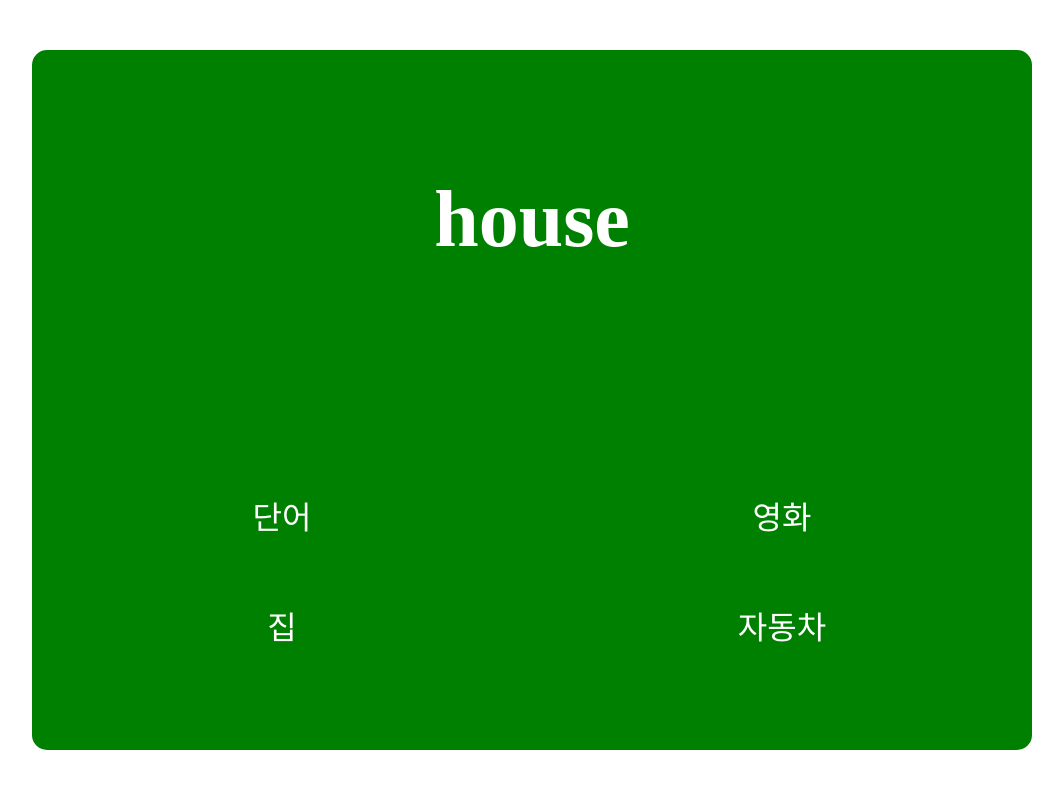
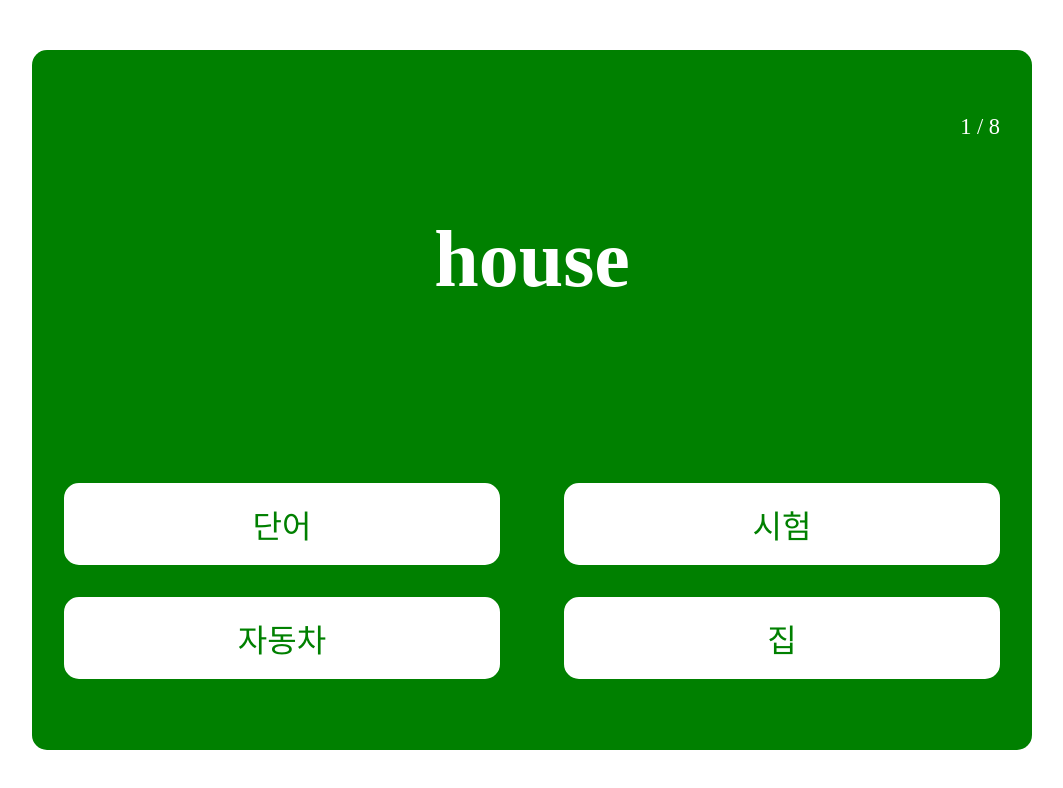
Before and after one commit to canadaprogrammer/vocabulary-quiz, a plain HTML site: page index.html in a window 1280 px wide. Shown: the whole page, without its empty margins (108-1171 px from the left). Drawn offline with Linux system fonts and the light colour scheme.

Commit message:
save results

```diff
--- a/default.css
+++ b/default.css
@@ -1,6 +1,6 @@
 .container {
   width: 1000px;
-  height: 700px;
+  min-height: 700px;
   position: absolute;
   top: 50%;
   left: 50%;
@@ -14,11 +14,38 @@
   flex-direction: column;
   justify-content: space-around;
 }
+button {
+  font-size: 2rem;
+  padding: 1rem 3rem;
+  border: 2px solid white;
+  border-radius: 15px;
+  background-color: white;
+  color: green;
+  cursor: pointer;
+}
+button:hover {
+  background-color: green;
+  color: white;
+}
+span {
+  font-size: 0.7em;
+}
+#page_number {
+  display: inline-block;
+  width: fit-content;
+  margin-left: auto;
+  margin-right: 2rem;
+  height: 0;
+  font-size: 2rem;
+}
 #vocabulary {
   font-size: 5rem;
+  margin-top: 0;
 }
 #choices {
-  font-size: 2rem;
   display: grid;
   grid-template-columns: repeat(2, 50%);
 }
+#choices button {
+  margin: 1rem 2rem;
+}
--- a/default.js
+++ b/default.js
@@ -1,3 +1,4 @@
+// Words Data
 const words = {
   word: '단어',
   ship: '배',
@@ -9,17 +10,36 @@ const words = {
   house: '집',
 };
 
-// Choosing a Word for Question
-const keys = Object.keys(words);
-const key_prop = keys[Math.floor(Math.random() * keys.length)];
-const answer = words[key_prop];
-
-// Selecting Answers for Options
+// Remove property
 function withoutProperty(obj, property) {
   const { [property]: unused, ...rest } = obj;
   return rest;
 }
 
+// Initial set values
+const total_pages = Object.keys(words).length;
+let page_number = 1;
+
+let unremoved_words = words;
+let key_prop = '';
+let answer = '';
+
+// Select Question
+let results = [];
+const choose_word = () => {
+  const keys = Object.keys(unremoved_words);
+  key_prop = keys[Math.floor(Math.random() * keys.length)];
+  answer = unremoved_words[key_prop];
+
+  // Go to result page when it's done
+  if (Object.keys(unremoved_words).length == 0) {
+    print_results();
+    return;
+  }
+
+  unremoved_words = withoutProperty(unremoved_words, key_prop);
+
+  // Selecting Answers for Options
   let remain_words = words;
   let options = [answer];
   remain_words = withoutProperty(remain_words, key_prop);
@@ -44,11 +64,35 @@ const shuffleArray = (array) => {
   };
 
   shuffleArray(options);
+
   let choices = '';
 
   // Display the Options
   options.forEach(function (value, index) {
-  choices += '<p>' + value + '</p>';
+    choices += '<button class="answers">' + value + '</button>';
   });
+  document.querySelector(
+    '#page_number'
+  ).innerHTML = `<span>${page_number++} / ${total_pages}</span>`;
   document.querySelector('#vocabulary').innerHTML = key_prop;
   document.querySelector('#choices').innerHTML = choices;
+  console.log(document.querySelectorAll('#choices .answers'));
+
+  // Save results
+  // Click Answer
+  document.querySelectorAll('#choices .answers').forEach((e) => {
+    e.addEventListener('click', function (evt) {
+      results.push({
+        question: key_prop,
+        answer: answer,
+        selected: evt.target.innerText,
+        bool: evt.target.innerText == answer,
+      });
+      clearTimeout(timeout);
+      choose_word();
+    });
+  });
+};
+
+// First question
+choose_word();
--- a/index.html
+++ b/index.html
@@ -9,6 +9,7 @@
 </head>
 <body>
   <div class="container">
+    <div id="page_number"></div>
     <h1 id="vocabulary"></h1>
     <div id="choices"></div>
   </div>
```
Also changed, not shown: README.md. Lines whose indentation alone changed are shown as unchanged.
